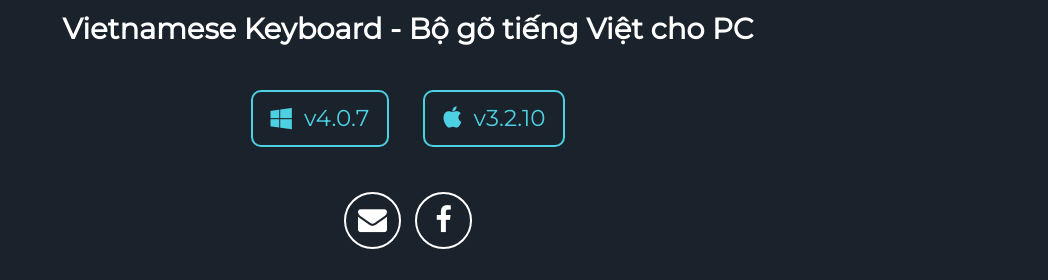
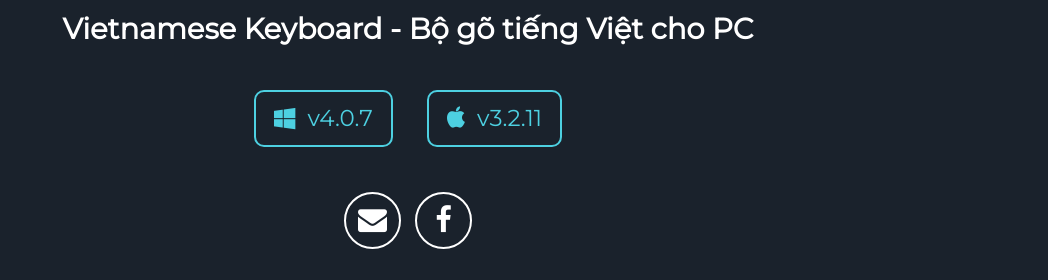
Before and after one commit to lamquangminh/EVKey, a Jekyll site: the page built from docs/index.html, in a window 1280 px wide. Shown: the part 449-729 px from the top of the page, without its empty margins (232-1280 px from the left). Built offline with Jekyll 4.4.1, drawn with Linux system fonts in a browser that asks for light colours; some web fonts are replaced.

Commit message:
update 3.2.11

```diff
--- a/docs/_includes/header.html
+++ b/docs/_includes/header.html
@@ -63,7 +63,7 @@
     <a href="https://github.com/lamquangminh/EVKey/releases/download/Release/EVKey.zip" title="Tải về cho Windows" rel="nofollow">
       <i class="fa fa-windows"></i>&nbsp;&nbsp;<span>v4.0.7</span></a>
     <a href="https://github.com/lamquangminh/EVKey/releases/download/Release/EVKeyMac.zip" title="Tải về cho macOS" rel="nofollow">
-      <i class="fa fa-apple"></i>&nbsp;&nbsp;<span>v3.2.10</span></a>
+      <i class="fa fa-apple"></i>&nbsp;&nbsp;<span>v3.2.11</span></a>
   </div>
 
     <div class="header-icons tanimation">
```
Also changed, not shown: 1 other file.
